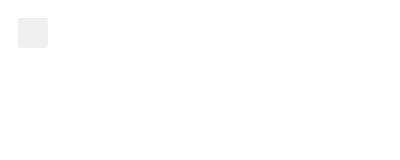
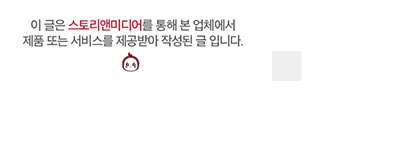
Before and after one commit to IsThisAd/IsThisAd, a browser extension: page Prototype/FE/popup.html in a window 400 px wide. Drawn offline with Linux system fonts and the light colour scheme.

Commit message:
add sample image

```diff
--- a/Prototype/FE/popup.html
+++ b/Prototype/FE/popup.html
@@ -5,6 +5,7 @@
     <script src="tesseract/tesseract.min.js"></script>
   </head>
   <body>
+    <img src="storyn.jpg", id="image">
     <button id="changeColor"></button>
     <script src="popup.js"></script>
     <script src="tesseract/main.js"></script>
```
Also changed, not shown: Prototype/FE/storyn.jpg (added).
